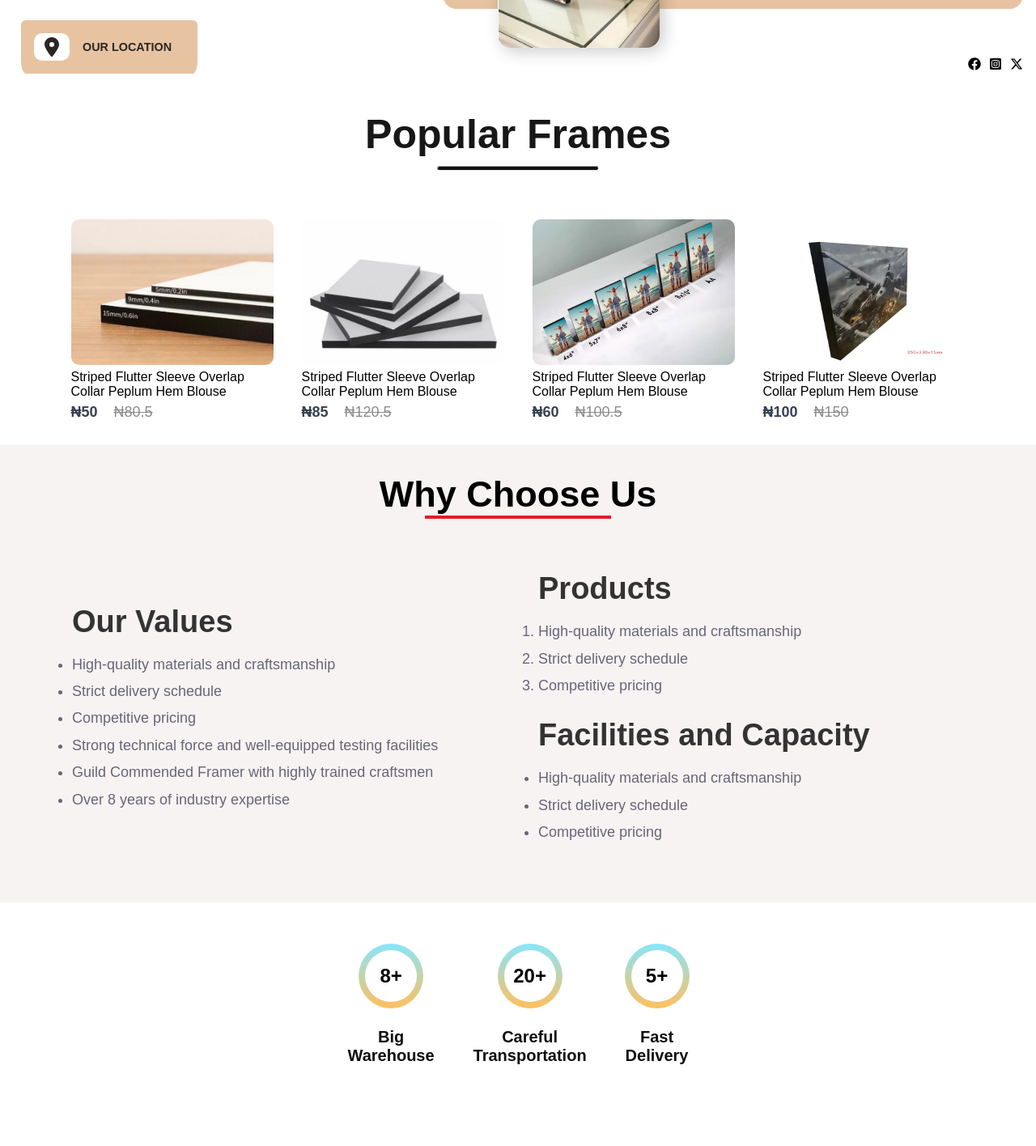
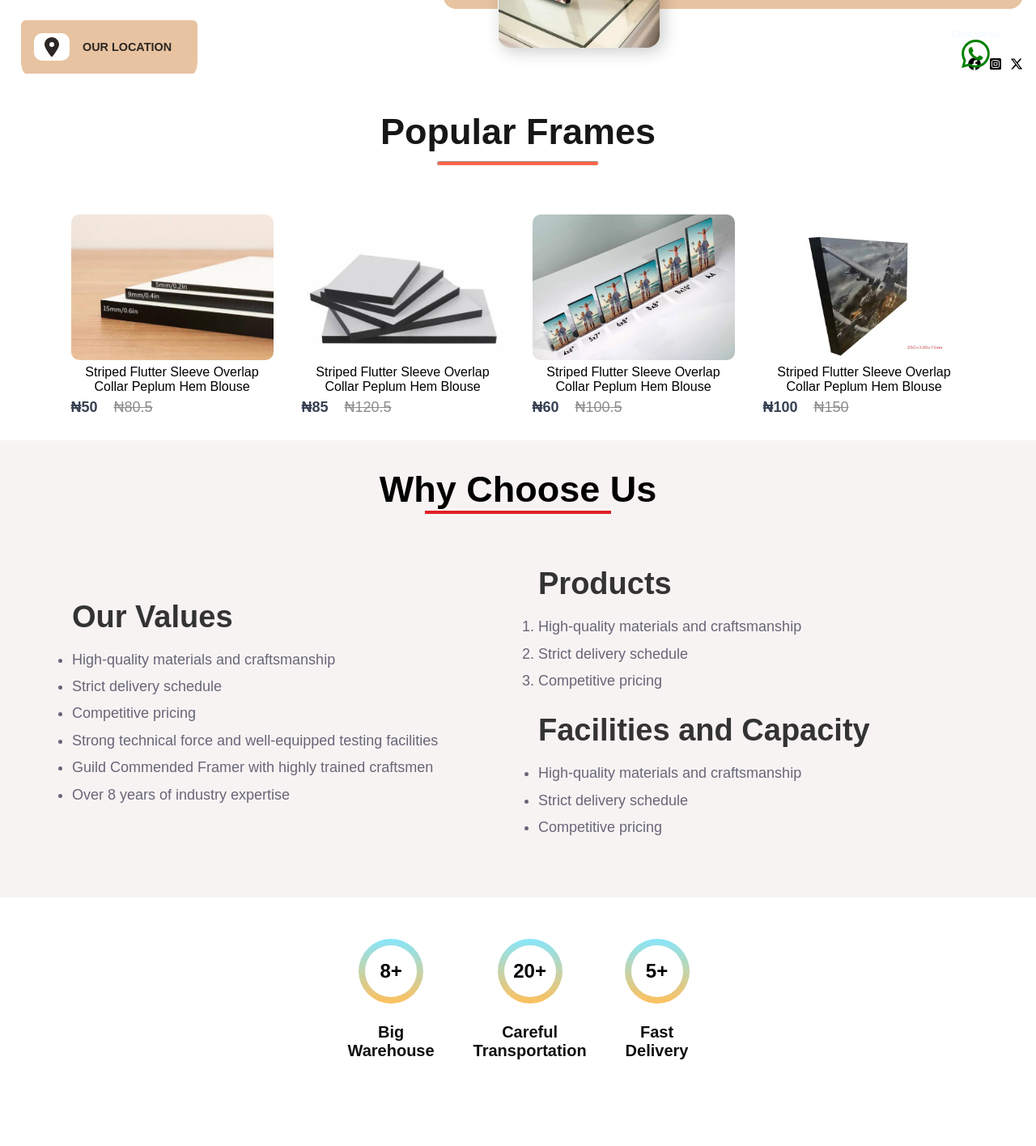
Before and after one commit to Godwinchinkwe/Adrian_Perfect_Framing, a React (Create React App) app: page / in a window 1280 px wide. Shown: the part 680-2096 px from the top of the page at 81% size. Built offline with nearby package versions, Linux system fonts and the light colour scheme.

Commit message:
whatsapp

```diff
--- a/src/App.js
+++ b/src/App.js
@@ -8,12 +8,14 @@ import Footer from './Components/Footer/Footer';
 import Product from './Pages/Product';
 import Contact from './Pages/Contact';
 import PrivacyPolicy from './Pages/PrivacyPolicy';
+import Whatsapp from './Components/Whatsapp/whatsapp';
 
 function App() {
   return (
     <div className="App">
       <BrowserRouter>
       <Header/>
+      <Whatsapp/>
        <Routes>
         <Route path="/" element={<Hero/>} />
         <Route path='/about' element={<About/>}/>
--- a/src/Components/Carousel/Carousel.js
+++ b/src/Components/Carousel/Carousel.js
@@ -3,10 +3,10 @@ import "slick-carousel/slick/slick.css";
 import "slick-carousel/slick/slick-theme.css";
 import Slider from "react-slick";
 import "./Carousel.css";
-import pic1 from "../Assets/tent-1.jpg"
-import pic2 from "../Assets/tent-2.jpg"
-import pic3 from "../Assets/tent-2.jpg"
-import pic4 from "../Assets/tent-2.jpg"
+import pic1 from "../Assets/ware house.jpg"
+import pic2 from "../Assets/standing frame .jpg"
+import pic3 from "../Assets/i r frame.jpg"
+import pic4 from "../Assets/wall frame.jpg"
 
 
 
@@ -59,22 +59,22 @@ function Carousel() {
         <Slider {...settings}>
 
 <div className='slider-div'>
-  <h3 > Chicks</h3>
+  <h3 > Ware House</h3>
   <img src={pic1} alt="Chicks" className='cont' />
 </div>
 
  <div className='slider-div'>
-<h3> Cat Fish</h3>
+<h3> Table Frame</h3>
 <img src={pic2} alt="" className='cont' />
 </div>
 
 <div className='slider-div'>
-<h3>Cat Fish</h3>
+<h3>Round Frame</h3>
 <img src={pic3} alt="" className='cont' />
 </div>
 
 <div className='slider-div'>
-<h3> Hens</h3>
+<h3> Wall Frame</h3>
 <img src={pic4} alt="" className='cont'  />
 </div>
 
--- a/src/Components/Landing/Landing.css
+++ b/src/Components/Landing/Landing.css
@@ -215,7 +215,6 @@
     }
 
 
-
     .cantainer {
       grid-template-columns: 2fr 3fr;
       align-items: center;
--- a/src/Components/Popular/Popular.css
+++ b/src/Components/Popular/Popular.css
@@ -5,11 +5,14 @@
     flex-wrap: wrap;
     gap: 10px;
     margin-top: 30px;
+    justify-content: center;
+    align-items: center;
+    text-align: center;
 
 }
 .popular h1{
     color: #171717;
-    font-size: 50px;
+    font-size: 45px;
     font-weight: 600;
     align-self: center;
 }
@@ -17,7 +20,7 @@
     width: 200px;
     height:6px;
     border-radius: 10px;
-    background: #131212;
+    background:  #ff6347;
     align-self: center;
 
 }
--- /dev/null
+++ b/src/Components/Whatsapp/Whatsapp.css
@@ -0,0 +1,35 @@
+.Bg-toggler{
+    color: green;
+    height: 4.3rem;
+    width: 4.5rem;
+    display:flex;
+    align-items: center;
+    justify-content: center;
+    flex-direction: column;
+    font-size: 1.2rem;
+    border-radius: 10px;
+    position: fixed;
+    bottom: 3%;
+    right: 3%;
+    z-index: 100;
+    transition: var(--transition);
+}
+.Bg-toggler p{
+   font-size: 12px;
+   color: aliceblue;
+}
+.Bg-togglerxx{
+    color: green;
+ }
+ .Bg-togglerxx:hover{
+    color: rgb(255, 255, 255);
+ }
+
+
+.Bg-toggler:hover{
+    background: rgb(49, 198, 59);
+    color: rgb(234, 237, 234);
+}
+.Bg-toggler p:hover{
+    display: flex;
+ }
--- /dev/null
+++ b/src/Components/Whatsapp/whatsapp.js
@@ -0,0 +1,17 @@
+import React from 'react'
+import { BsWhatsapp } from "react-icons/bs";
+import "./Whatsapp.css"
+
+
+const whatsapp = () => {
+  return (
+    <span className='Bg-toggler' >
+    <p>Chat wit us</p>
+     <a className='Bg-togglerxx'  target="_blank" rel="noreferrer" href="https://wa.link/3esapq">
+       <BsWhatsapp fontSize={"35px"} />
+     </a>
+   </span>
+  )
+}
+
+export default whatsapp
```
Also changed, not shown: src/Components/Assets/tent-1.jpg (deleted), src/Components/Assets/tent-2.jpg (deleted).
